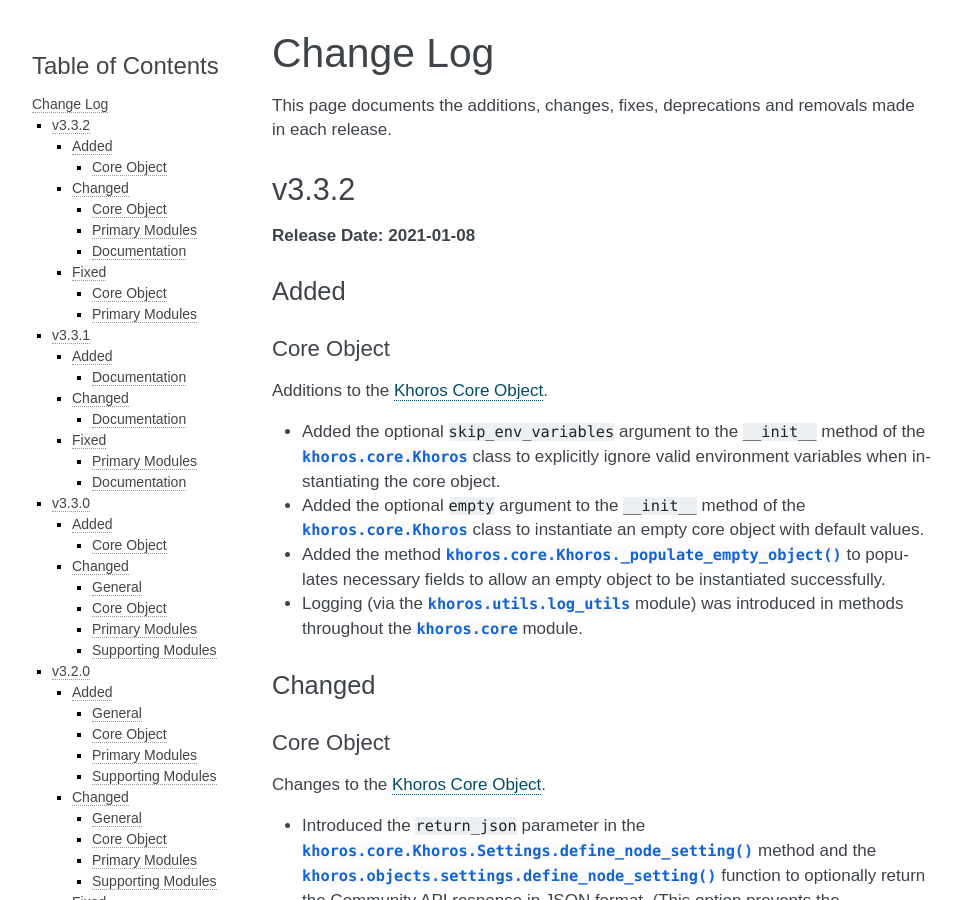
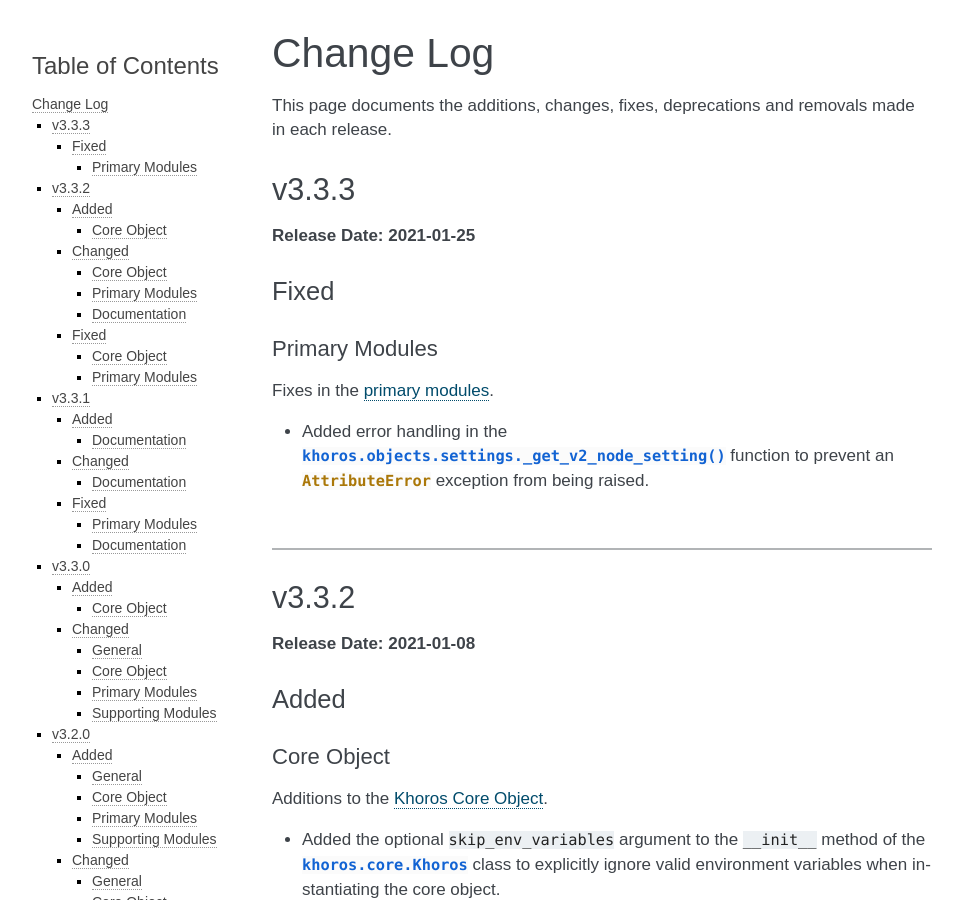
Before and after one commit to jeffshurtliff/khoros, a Sphinx documentation site: the page built from docs/changelog.rst, in a window 1280 px wide and 900 px high. Shown: the whole window, without its empty margins (148-1111 px from the left). Built offline with Sphinx 7.4.7, drawn with Linux system fonts in a browser that asks for light colours.

Commit message:
Made changes relating to v3.3.3. Details in changelog.

```diff
--- a/docs/changelog.rst
+++ b/docs/changelog.rst
@@ -2,6 +2,25 @@
 Change Log
 ##########
 This page documents the additions, changes, fixes, deprecations and removals made in each release.
+
+******
+v3.3.3
+******
+**Release Date: 2021-01-25**
+
+Fixed
+=====
+
+Primary Modules
+---------------
+Fixes in the :doc:`primary modules <primary-modules>`.
+
+* Added error handling in the :py:func:`khoros.objects.settings._get_v2_node_setting` function to prevent
+  an :py:exc:`AttributeError` exception from being raised.
+
+|
+
+-----
 
 ******
 v3.3.2
--- a/khoros/utils/version.py
+++ b/khoros/utils/version.py
@@ -6,7 +6,7 @@
 :Example:           ``__version__ = version.get_full_version()``
 :Created By:        Jeff Shurtliff
 :Last Modified:     Jeff Shurtliff
-:Modified Date:     08 Jan 2021
+:Modified Date:     13 Jan 2021
 """
 
 import requests
@@ -14,7 +14,7 @@ import requests
 from . import log_utils
 
 # Define special and global variables
-__version__ = "3.3.2"
+__version__ = "3.3.3"
 latest_version_reported = False
 logger = log_utils.initialize_logging(__name__)
 
```
Also changed, not shown: 1 other file.
